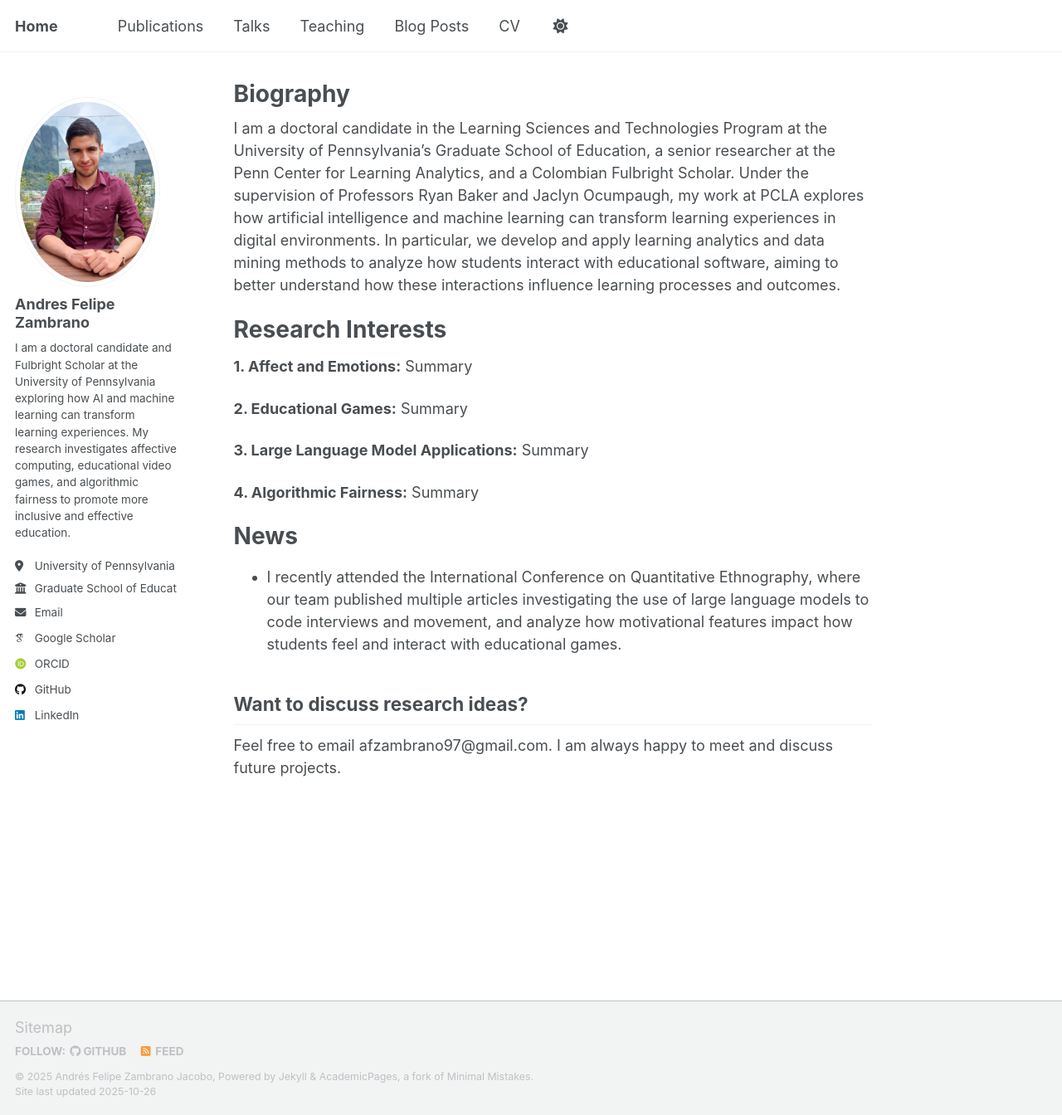
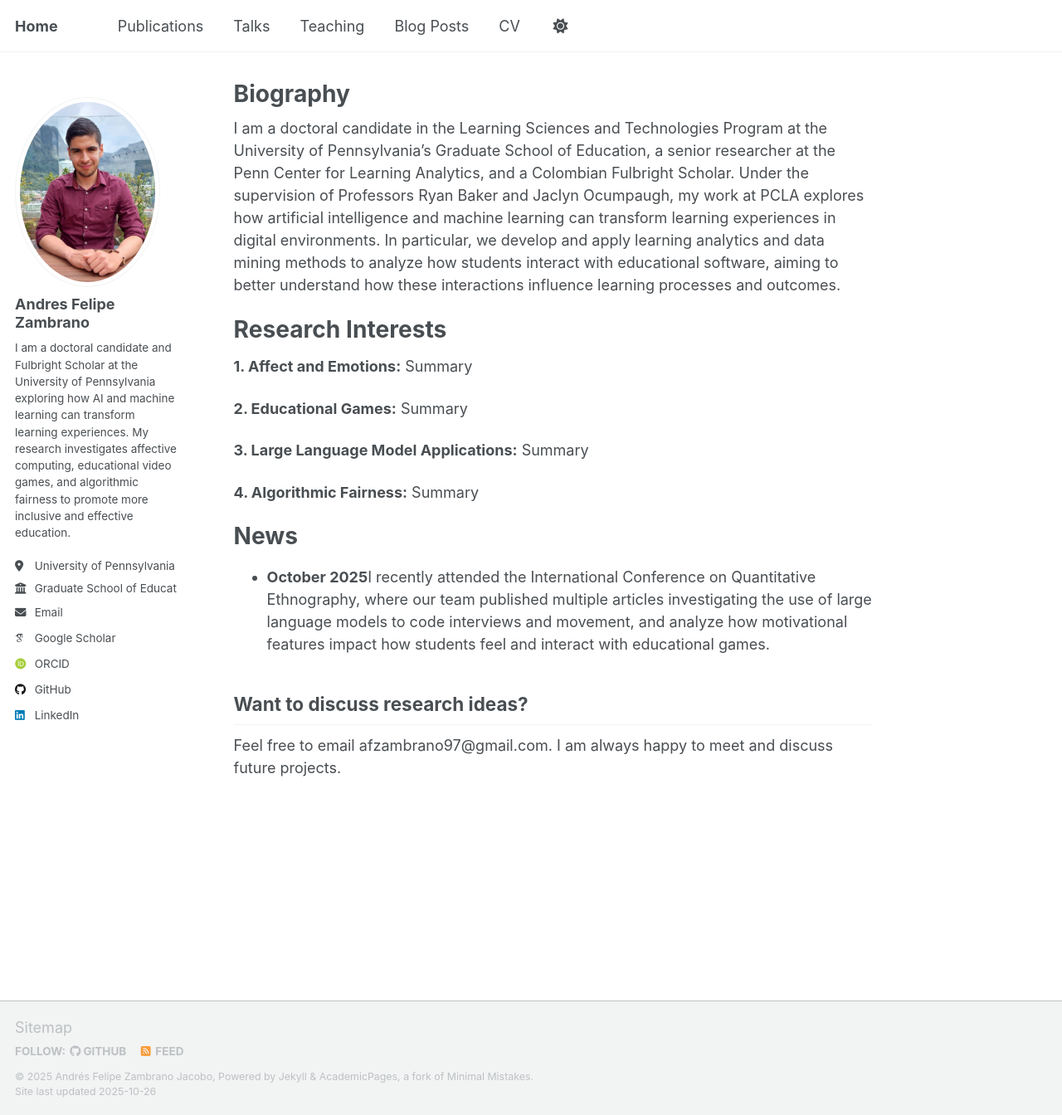
Before and after one commit to afzambrano/afzambrano.github.io, a Jekyll site: the page built from _pages/about.md, in a window 1280 px wide and 1344 px high. Shown: the whole window at 83% size. Built offline with Jekyll 4.4.1, drawn with Linux system fonts in a browser that asks for light colours; some web fonts are replaced; a script that is not in the unit is left out.

Commit message:
Update about.md

```diff
--- a/_pages/about.md
+++ b/_pages/about.md
@@ -22,7 +22,7 @@ Research Interests
 
 News
 ======
-- I recently attended the International Conference on Quantitative Ethnography, where our team published multiple articles investigating the use of large language models to code interviews and movement, and analyze how motivational features impact how students feel and interact with educational games.
+- **October 2025**I recently attended the International Conference on Quantitative Ethnography, where our team published multiple articles investigating the use of large language models to code interviews and movement, and analyze how motivational features impact how students feel and interact with educational games.
 
 Want to discuss research ideas?
 ------
```
